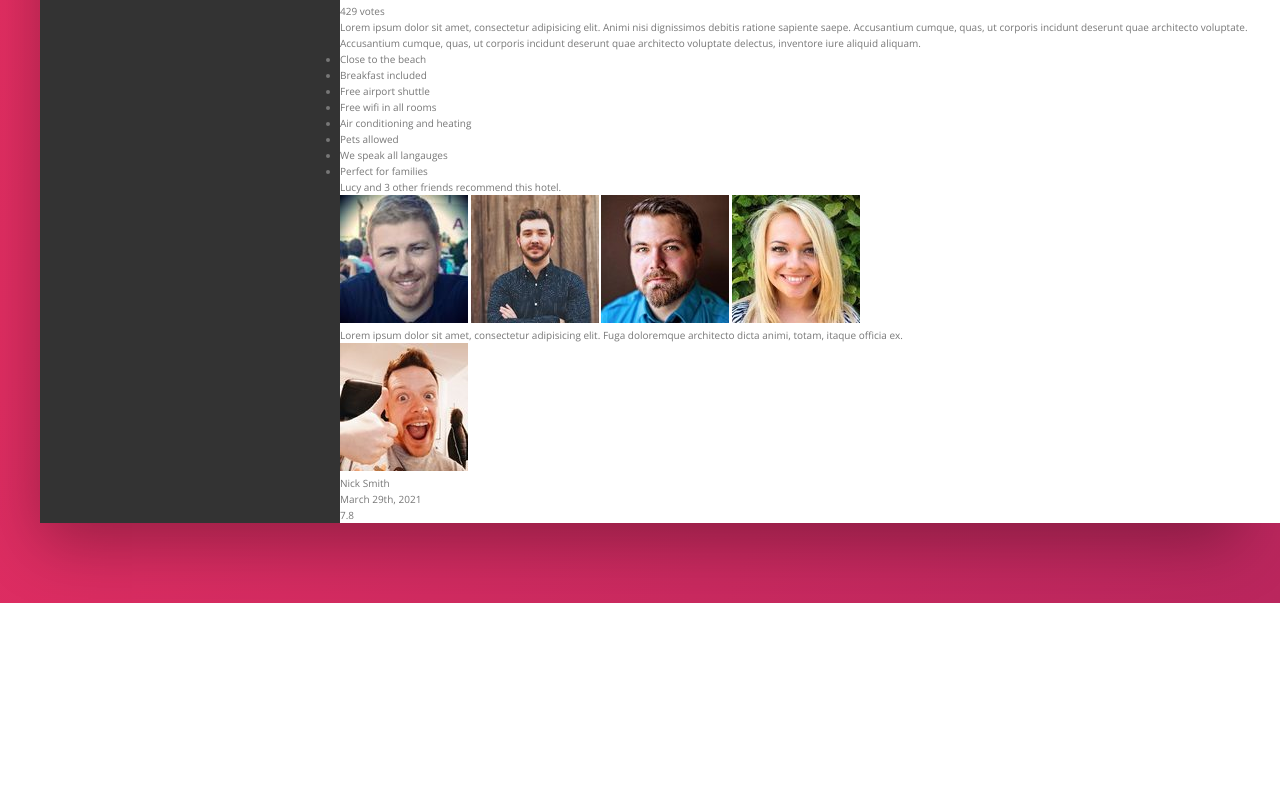
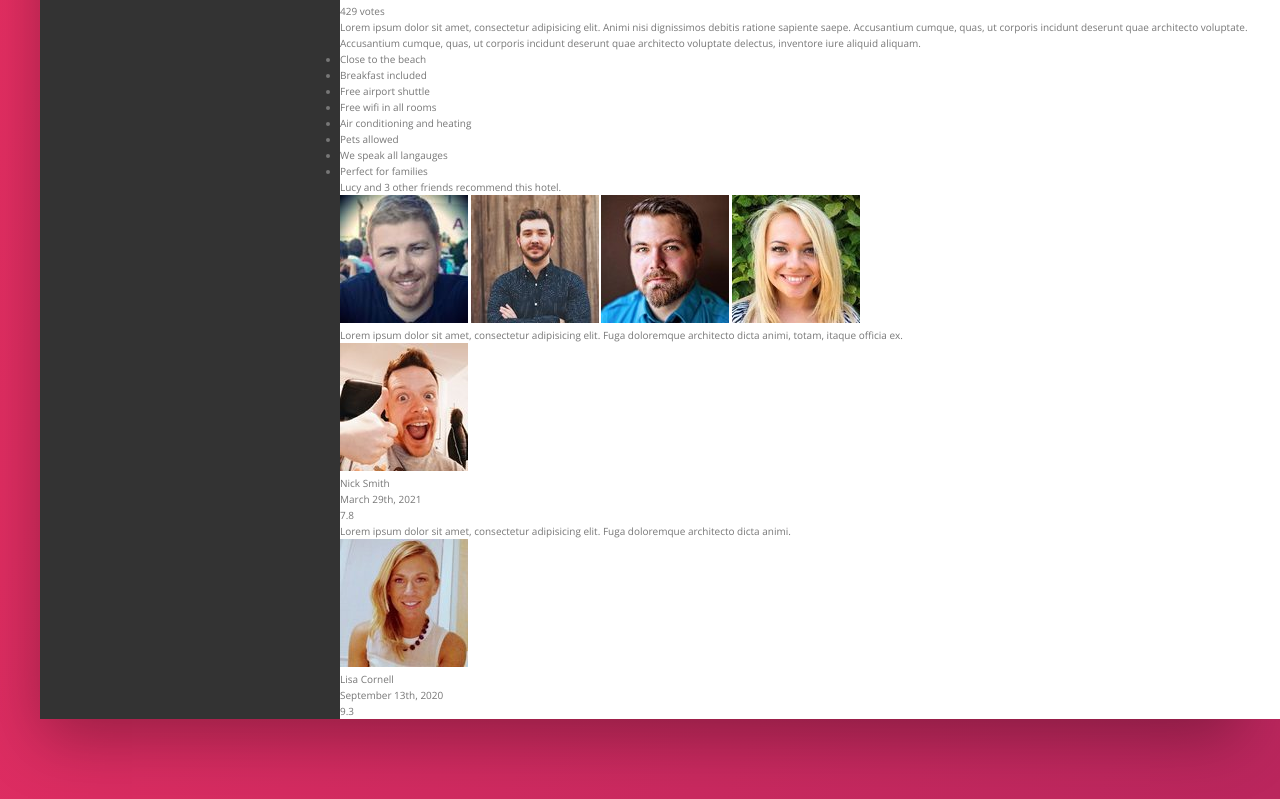
Before and after one commit to catherinestirk97/trillo-website, a website: page index.html in a window 1280 px wide. Shown: the part 2170-2969 px from the top of the page. Before the commit the page ends 2773 px from the top, so only its background shows below. Drawn offline with nearby package versions, Linux system fonts and the light colour scheme.

Commit message:
fix class name

```diff
--- a/index.html
+++ b/index.html
@@ -167,7 +167,20 @@
                                         <p class="review__user-name">Nick Smith</p>
                                         <p class="review__user-date">March 29th, 2021</p>
                                     </div>
-                                    <div class="review__rating">7.8</div>
+                                    <div class="review__user-rating">7.8</div>
+                                </figcaption>
+                            </figure>
+                            <figure class="review">
+                                <blockquote class="review__text">
+                                    Lorem ipsum dolor sit amet, consectetur adipisicing elit. Fuga doloremque architecto dicta animi.
+                                </blockquote>
+                                <figcaption class="review__user">
+                                    <img src="img/user-2.jpg" alt="User 2" class="review__photo">
+                                    <div class="review__user-box">
+                                        <p class="review__user-name">Lisa Cornell</p>
+                                        <p class="review__user-date">September 13th, 2020</p>
+                                    </div>
+                                    <div class="review__user-rating">9.3</div>
                                 </figcaption>
                             </figure>
                         </div>
```
